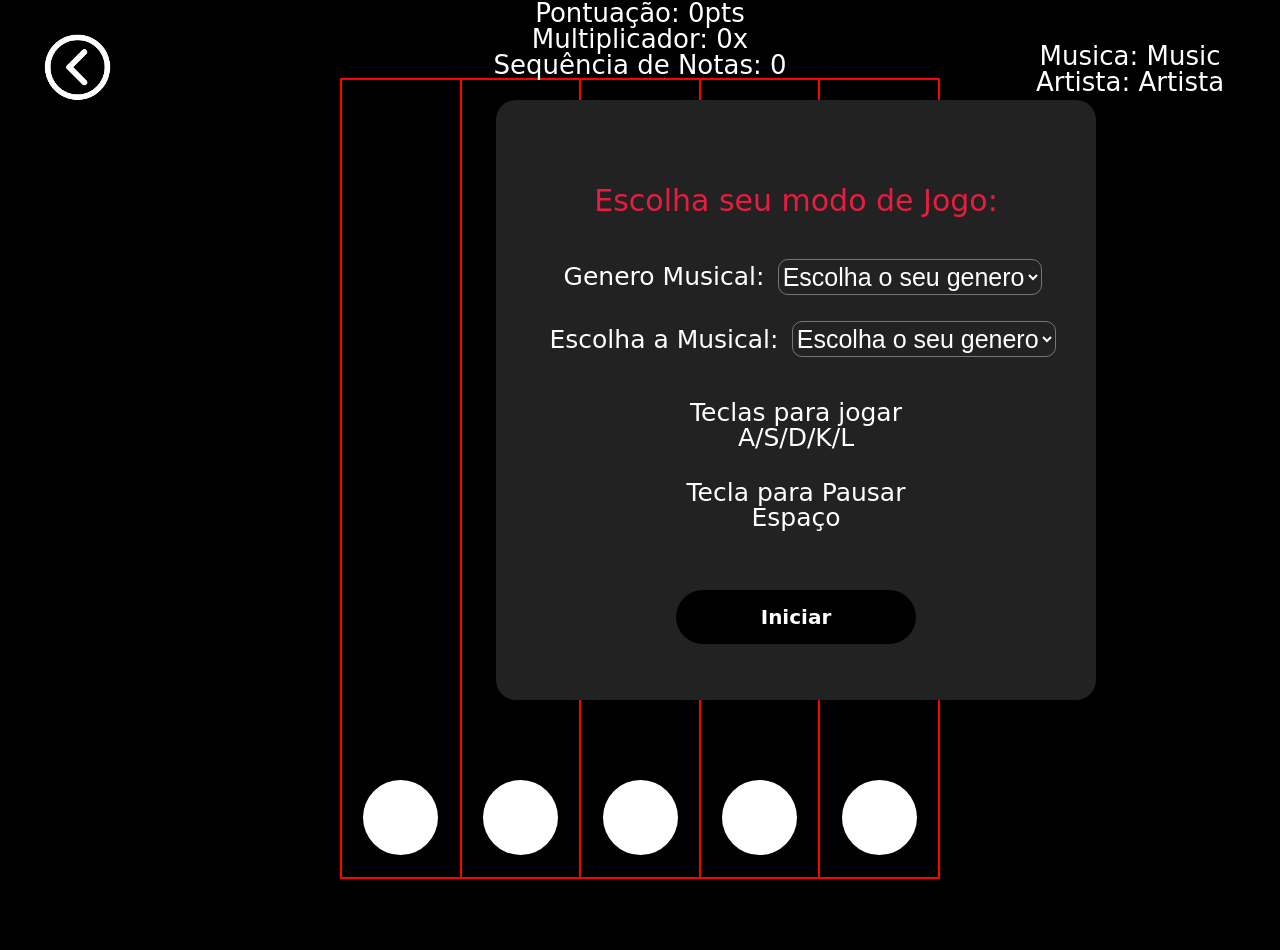
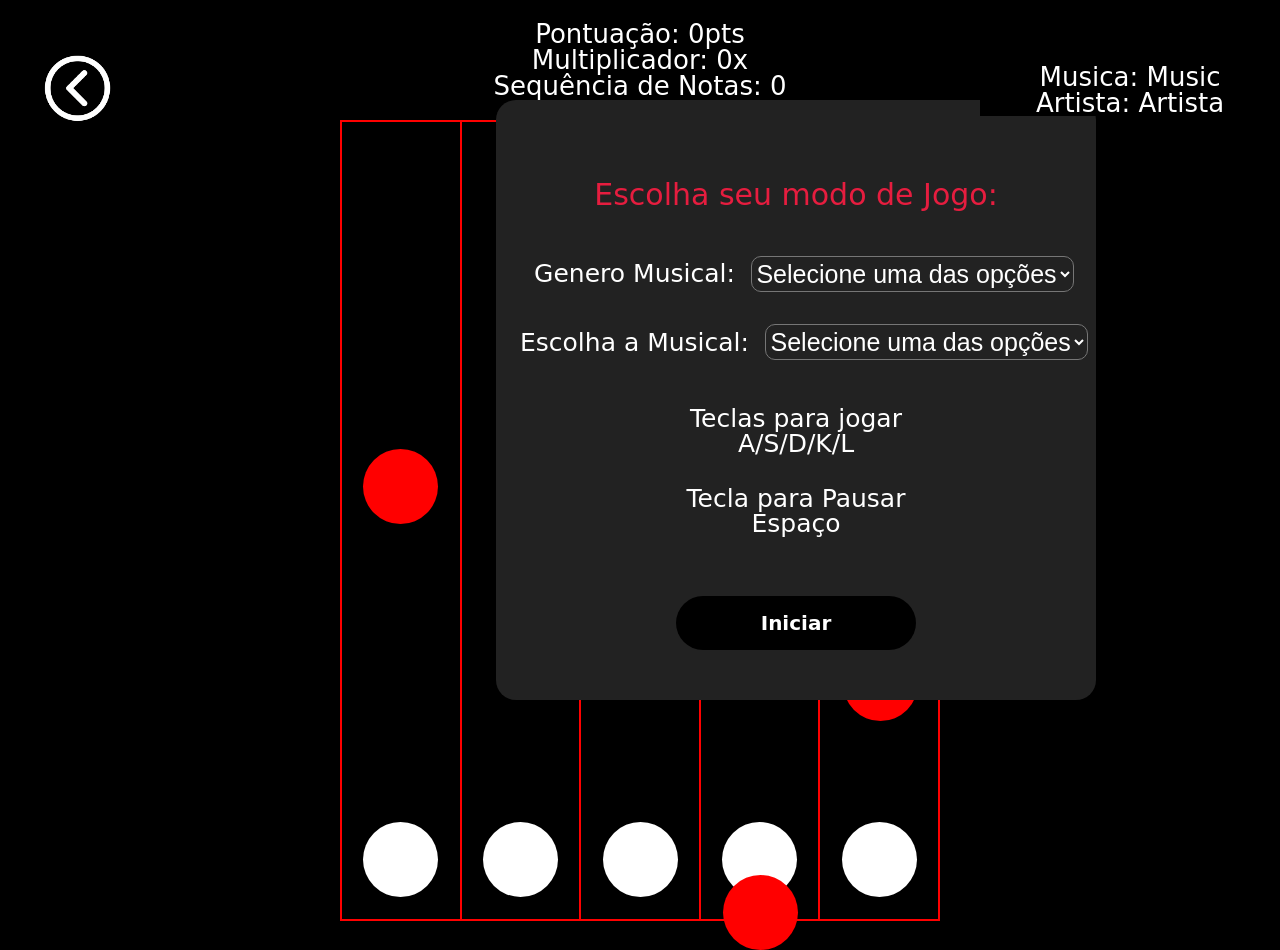
Before and after one commit to Dennis-Medrano/Projeto-Individual, a website: page public/jogo.html in a window 1280 px wide. Both pictures are taken after a click on the button "Iniciar". Before the commit the page ends 879 px from the top, so only its background shows below. Drawn offline with Linux system fonts and the light colour scheme.

Commit message:
Jogo com musica

```diff
--- a/public/css/style.css
+++ b/public/css/musica.css
@@ -139,15 +139,11 @@ table {
 
 .telaInicial {
     position: absolute;
-
     left: 62vh;
     top: 12.5vh;
-
     width: 75vh;
     height: 75vh;
-
     background-color: #222;
-
     display: flex;
     justify-content: center;
     align-items: center;
@@ -182,7 +178,7 @@ table {
     align-items: center;
 }
 
-#select_musica {
+select {
 
     background-color: #222;
     color: white;
@@ -194,6 +190,17 @@ table {
     margin: 5%;
 }
 
+select:hover {
+
+    background-color: #e61d3f;
+    color: white;
+    height: 36px;
+    text-align: center;
+    border-radius: 10px;
+    margin: 0;
+    font-size: 25px;
+    margin: 5%;
+}
 .instJogo{
     margin-top: 5%;
 }
@@ -493,6 +500,8 @@ table {
     justify-content: space-between;
     align-items: center;
     width: 100%;
+    height: 30%;
+    background-color: black;
 }
 
 
@@ -508,6 +517,8 @@ table {
     position: relative;
     top: 30px;
     left: 40px;
+    height: 120px;
+
 }
 
 
@@ -531,7 +542,8 @@ table {
 
 /*Informação sobre a pontuação*/
 .informacaoJogo {
-    width: 300px;
+    width: 600px;
+    background-color: black;
 
 }
 
@@ -542,5 +554,5 @@ table {
     top: 30px;
     color: white;
     background-color: none;
-    z-index: -2;
+
 }
--- a/public/jogo.html
+++ b/public/jogo.html
@@ -8,21 +8,22 @@
 
     <title>GuitarBeat - Jogo</title> <script src="./js/sessao.js"></script>
 
-    <link rel="stylesheet" href="./css/style.css">
+    <link rel="stylesheet" href="./css/musica.css">
 
     <link rel="icon" href="pictures/logoNovoSemFundo.png">
     <link rel="preconnect" href="https://fonts.gstatic.com">
     </head>
 
 <body>
-    <section class="telaInicial">
+    <section id="telaInicial" class="telaInicial">
         <div>
             <h2>Escolha seu modo de Jogo:</h2>
         </div>
         <div class="escolha">
             <span class="titulo">Genero Musical:</span>
-            <span><select id="select_musica">
-              <option value="#">Escolha o seu genero</option>
+            <span>
+                <select id="select_genero" onclick="escolhaMusica()">
+                    <option value="#">Selecione uma das opções</option>
                     <option value="Rock">Rock</option>
                     <option value="Pop">Pop</option>
                     <option value="Hip Hop">Hip Hop</option>
@@ -38,28 +39,19 @@
                     <option value="K-pop">K-pop</option>
                     <option value="Gospel">Gospel</option>
                     <option value="Country">Country</option>
-            </select></span>
+                </select>
+            </span>
         </div>
 
-        <div class="escolha">
+        <div class="escolha" onclick="escolhaMusica()">
             <span class="titulo">Escolha a Musical:</span>
             <span><select id="select_musica">
-              <option value="#">Escolha o seu genero</option>
-              <option value="Rock">Rock</option>
-              <option value="Pop">Pop</option>
-              <option value="Hip Hop">Hip Hop</option>
-              <option value="Rap">Rap</option>
-              <option value="Eletrônica">Eletrônica</option>
-              <option value="Música Clássica">Música Clássica</option>
-              <option value="Jazz">Jazz</option>
-              <option value="Reggae">Reggae</option>
-              <option value="Samba">Samba</option>
-              <option value="Funk">Funk</option>
-              <option value="Sertanejo">Sertanejo</option>
-              <option value="Trap">Trap</option>
-              <option value="K-pop">K-pop</option>
-              <option value="Gospel">Gospel</option>
-              <option value="Country">Country</option>
+              <option value="#">Selecione uma das opções</option>
+              <option id="musica1">musica1</option>
+              <option id="musica2">musica2</option>
+              <option id="musica3">musica3</option>
+              <option id="musica4">musica4</option>
+              <option id="musica5">musica5</option>
             </select></span>
         </div>
 
@@ -73,12 +65,12 @@
             <span>Espaço</span>
         </div>
 
-        <button class="botaoIniciar">Iniciar</button>
+        <button class="botaoIniciar" onclick="inicia()">Iniciar</button>
 
     </section>
 
 
-    <audio id="musica"></audio>
+    <audio id="musicaPlay"></audio>
 
 
 
--- a/public/js/contato.js
+++ b/public/js/contato.js
@@ -1,25 +1,119 @@
-/*Variavel para musica*/
-var musica = document.getElementById("musicaAtual");
+
 
 var listaMusicaRock = [
     {
-        Genero : 'Rock',
-        Musica : 'Toxicity',
-        Artista : 'System of a Down',
-        Tempo : '3.50',
-        Endereço : '/home/dennis/Documentos/Faculdade/Pesquiva e Inovação/Projeto-Individual/public/musicas/Rock/Toxicity.mp3'
+        Genero: 'Rock',
+        Musica: 'Toxicity',
+        Artista: 'System of a Down',
+        Tempo: '3.50',
+        Endereço: './musicas/Rock/Toxicity.mp3'
 
     },
     {
-        Genero : 'Rock',
-        Musica : 'Nightmare',
-        Artista : 'Avenged Sevenfold',
-        Tempo : '6.25',
-        Endereço : '/home/dennis/Documentos/Faculdade/Pesquiva e Inovação/Projeto-Individual/public/musicas/Rock/Nightmare.mp3'
+        Genero: 'Rock',
+        Musica: 'Nightmare',
+        Artista: 'Avenged Sevenfold',
+        Tempo: '6.25',
+        Endereço: './musicas/Rock/Nightmare.mp3'
 
     }];
 
 
+function escolhaMusica() {
+    var genero = select_genero.value;
+    var musica = document.getElementById('select_musica')
+
+    if (genero == 'Rock') {
+        for (let i = 1; i <= listaMusicaRock.length; i++) {
+            musica.options[i].text = listaMusicaRock[i - 1].Musica;
+
+        }
+    }
+    if (genero == 'Pop') {
+        for (let i = 1; i <= listaMusicaRock.length; i++) {
+            musica.options[i].text = listaMusicaRock[i - 1].Musica;
+
+        }
+    }
+    if (genero == 'Hip Hop') {
+        for (let i = 1; i <= listaMusicaRock.length; i++) {
+            musica.options[i].text = listaMusicaRock[i - 1].Musica;
+
+        }
+    }
+    if (genero == 'Rap') {
+        for (let i = 1; i <= listaMusicaRock.length; i++) {
+            musica.options[i].text = listaMusicaRock[i - 1].Musica;
+
+        }
+    }
+    if (genero == 'Eletrônica') {
+        for (let i = 1; i <= listaMusicaRock.length; i++) {
+            musica.options[i].text = listaMusicaRock[i - 1].Musica;
+
+        }
+    }
+    if (genero == 'Música Clássica') {
+        for (let i = 1; i <= listaMusicaRock.length; i++) {
+            musica.options[i].text = listaMusicaRock[i - 1].Musica;
+
+        }
+    }
+    if (genero == 'Jazz') {
+        for (let i = 1; i <= listaMusicaRock.length; i++) {
+            musica.options[i].text = listaMusicaRock[i - 1].Musica;
+
+        }
+    }
+    if (genero == 'Reggae') {
+        for (let i = 1; i <= listaMusicaRock.length; i++) {
+            musica.options[i].text = listaMusicaRock[i - 1].Musica;
+
+        }
+    }
+    if (genero == 'Samba') {
+        for (let i = 1; i <= listaMusicaRock.length; i++) {
+            musica.options[i].text = listaMusicaRock[i - 1].Musica;
+
+        }
+    }
+    if (genero == 'Funk') {
+        for (let i = 1; i <= listaMusicaRock.length; i++) {
+            musica.options[i].text = listaMusicaRock[i - 1].Musica;
+
+        }
+    }
+    if (genero == 'Sertanejo') {
+        for (let i = 1; i <= listaMusicaRock.length; i++) {
+            musica.options[i].text = listaMusicaRock[i - 1].Musica;
+
+        }
+    }
+    if (genero == 'Trap') {
+        for (let i = 1; i <= listaMusicaRock.length; i++) {
+            musica.options[i].text = listaMusicaRock[i - 1].Musica;
+
+        }
+    }
+    if (genero == 'K-pop') {
+        for (let i = 1; i <= listaMusicaRock.length; i++) {
+            musica.options[i].text = listaMusicaRock[i - 1].Musica;
+
+        }
+    }
+    if (genero == 'Gospel') {
+        for (let i = 1; i <= listaMusicaRock.length; i++) {
+            musica.options[i].text = listaMusicaRock[i - 1].Musica;
+
+        }
+    }
+    if (genero == 'Country') {
+        for (let i = 1; i <= listaMusicaRock.length; i++) {
+            musica.options[i].text = listaMusicaRock[i - 1].Musica;
+
+        }
+    }
+}
 
 
 // Variáveis de controle
@@ -30,7 +124,7 @@ var time = 0;
 var pontuação = 0;
 var multiplicador = 1;
 var velocidade = 9;
-var velocidadePausa =0
+var velocidadePausa = 0
 var pause = false;
 var combo = 0
 
@@ -66,13 +160,13 @@ var posiçãoColuna4 = 0
 var posiçãoColuna5 = 0
 
 //Iniciar o evento
-window.addEventListener("keydown", function () {
-var tecla = event.key;
-    if (tecla == 'Enter') {
-        inicia()
-    }
+// window.addEventListener("keydown", function () {
+//     var tecla = event.key;
+//     if (tecla == 'Enter') {
+//         inicia()
+//     }
 
-});
+// });
 
 
 //Deixando a bola invisivel
@@ -87,8 +181,25 @@ bolaMov5.classList.remove('bolaMove5');
 // bolaMov9.classList.remove('bolaMove9');
 // bolaMov10.classList.remove('bolaMove10');
 
+/*Variavel para musica*/
+var musicaDoJogo = document.getElementById("musicaPlay");
 
 function inicia() {
+    var telaInidico = document.getElementById('telaInicial');
+    var musica = document.getElementById('select_musica')
+
+    for (let i = 0; i < listaMusicaRock.length; i++) {
+        if (musica.value == listaMusicaRock[i].Musica) {
+            console.log("Elemento que tentarei esconder:", telaInidico);
+
+            musicaDoJogo.src = listaMusicaRock[i].Endereço;
+            musicaDoJogo.play();
+            telaInidico.style.display = 'none'
+            break;
+        }
+
+    }
+
 
     if (inicio == true) {
         //Deixando a bola visivel para o jogador
@@ -104,23 +215,23 @@ function inicia() {
         // bolaMov10.classList.add('bolaMove10');
 
 
-    posicaoAleatoria = Math.random()*150 - 150;
+        posicaoAleatoria = Math.random() * 150 - 150;
         bolaMov1.style.left = '22.5px';
-    bolaMov1.style.top =  `${posicaoAleatoria}px`;
+        bolaMov1.style.top = `${posicaoAleatoria}px`;
 
-    posicaoAleatoria = Math.random()*150 - 300;
+        posicaoAleatoria = Math.random() * 150 - 300;
         bolaMov2.style.left = '142.5px';
         bolaMov2.style.top = `${posicaoAleatoria}px`;
 
-    posicaoAleatoria = Math.random()*150 - 450;
+        posicaoAleatoria = Math.random() * 150 - 450;
         bolaMov3.style.left = '262.5px';
         bolaMov3.style.top = `${posicaoAleatoria}px`;
 
-    posicaoAleatoria = Math.random()*150 - 650;
+        posicaoAleatoria = Math.random() * 150 - 650;
         bolaMov4.style.left = '382.5px';
         bolaMov4.style.top = `${posicaoAleatoria}px`;
 
-    posicaoAleatoria = Math.random()*150 - 800;
+        posicaoAleatoria = Math.random() * 150 - 800;
         bolaMov5.style.left = '502.5px';
         bolaMov5.style.top = `${posicaoAleatoria}px`;
 
@@ -158,8 +269,8 @@ function movimentar() {
     // Atualiza bolaMov1
     var topAtual1 = parseFloat(bolaMov1.style.top); // Converte a string para número
     if (topAtual1 >= (alturaTabuleiro)) {
-        posicaoAleatoria = Math.random()*75 - 100;
-        bolaMov1.style.top =  `${posicaoAleatoria}px`; // Volta para o topo
+        posicaoAleatoria = Math.random() * 75 - 100;
+        bolaMov1.style.top = `${posicaoAleatoria}px`; // Volta para o topo
         multiplicador = 1;
         combo = 0;
         velocidade = 9
@@ -171,7 +282,7 @@ function movimentar() {
     // Atualiza bolaMov2
     var topAtual2 = parseFloat(bolaMov2.style.top);
     if (topAtual2 >= (alturaTabuleiro)) {
-        posicaoAleatoria = Math.random()*75 - 500;
+        posicaoAleatoria = Math.random() * 75 - 500;
         bolaMov2.style.top = `${posicaoAleatoria}px`;
         multiplicador = 1;
         combo = 0;
@@ -183,7 +294,7 @@ function movimentar() {
     // Atualiza bolaMov3
     var topAtual3 = parseFloat(bolaMov3.style.top);
     if (topAtual3 >= (alturaTabuleiro)) {
-        posicaoAleatoria = Math.random()*75 - 750;
+        posicaoAleatoria = Math.random() * 75 - 750;
         bolaMov3.style.top = `${posicaoAleatoria}px`;
         multiplicador = 1;
         combo = 0;
@@ -195,7 +306,7 @@ function movimentar() {
     // Atualiza bolaMov4
     var topAtual4 = parseFloat(bolaMov4.style.top);
     if (topAtual4 >= (alturaTabuleiro)) {
-        posicaoAleatoria = Math.random()*75 - 400;
+        posicaoAleatoria = Math.random() * 75 - 400;
         bolaMov4.style.top = `${posicaoAleatoria}px`;
         multiplicador = 1;
         combo = 0;
@@ -207,7 +318,7 @@ function movimentar() {
     // Atualiza bolaMov5
     var topAtual5 = parseFloat(bolaMov5.style.top);
     if (topAtual5 >= (alturaTabuleiro)) {
-        posicaoAleatoria = Math.random()*75 - 300;
+        posicaoAleatoria = Math.random() * 75 - 300;
         bolaMov5.style.top = `${posicaoAleatoria}px`;
         multiplicador = 1;
         combo = 0;
@@ -284,7 +395,7 @@ function movimentar() {
 }
 
 
-window.addEventListener('keydown', function() {
+window.addEventListener('keydown', function () {
     var tecla = event.key;
 
     if (tecla == 'a' || tecla == 'A') {
@@ -306,18 +417,18 @@ window.addEventListener('keydown', function() {
 
 
         var posiçãoColuna1_inicial = bolaMov1.getBoundingClientRect().y;
-        var posiçãoColuna1_final = bolaMov1.getBoundingClientRect().y+ bolaMov1.getBoundingClientRect().height;
+        var posiçãoColuna1_final = bolaMov1.getBoundingClientRect().y + bolaMov1.getBoundingClientRect().height;
 
         var posiçãoReceptor_inicial = receptor1.getBoundingClientRect().y;
-        var posiçãoReceptor_final = receptor1.getBoundingClientRect().y+ receptor1.getBoundingClientRect().height;
+        var posiçãoReceptor_final = receptor1.getBoundingClientRect().y + receptor1.getBoundingClientRect().height;
 
         // var posiçãoColuna1_1_inicial = bolaMov6.getBoundingClientRect().y;
         // var posiçãoColuna1_1_final = bolaMov6.getBoundingClientRect().y+ bolaMov6.getBoundingClientRect().height;
 
         if (posiçãoColuna1_final > posiçãoReceptor_inicial && posiçãoColuna1_inicial < posiçãoReceptor_final) {
-            posicaoAleatoria = Math.random()*150 - 150;
+            posicaoAleatoria = Math.random() * 150 - 150;
             bolaMov1.style.top = `${posicaoAleatoria}px`;
-            pontuação += 100*multiplicador;
+            pontuação += 100 * multiplicador;
             combo++
             velocidade += 0.01
         }
@@ -341,18 +452,18 @@ window.addEventListener('keydown', function() {
         receptor2.classList.remove('bolaNormal');
 
         var posiçãoColuna2_inicial = bolaMov2.getBoundingClientRect().y;
-        var posiçãoColuna2_final = bolaMov2.getBoundingClientRect().y+ bolaMov2.getBoundingClientRect().height;
+        var posiçãoColuna2_final = bolaMov2.getBoundingClientRect().y + bolaMov2.getBoundingClientRect().height;
 
         // var posiçãoColuna2_2_inicial = bolaMov7.getBoundingClientRect().y;
         // var posiçãoColuna2_2_final = bolaMov7.getBoundingClientRect().y+ bolaMov7.getBoundingClientRect().height;
 
         var posiçãoReceptor_inicial = receptor2.getBoundingClientRect().y;
-        var posiçãoReceptor_final = receptor2.getBoundingClientRect().y+ receptor2.getBoundingClientRect().height;
+        var posiçãoReceptor_final = receptor2.getBoundingClientRect().y + receptor2.getBoundingClientRect().height;
 
         if (posiçãoColuna2_final > posiçãoReceptor_inicial && posiçãoColuna2_inicial < posiçãoReceptor_final) {
-            posicaoAleatoria = Math.random()*150 - 150;
+            posicaoAleatoria = Math.random() * 150 - 150;
             bolaMov2.style.top = `${posicaoAleatoria}px`;
-            pontuação += 100*multiplicador;
+            pontuação += 100 * multiplicador;
             combo++
             velocidade += 0.01
         }
@@ -374,20 +485,20 @@ window.addEventListener('keydown', function() {
         receptor3.classList.remove('bolaNormal');
 
         var posiçãoColuna3_inicial = bolaMov3.getBoundingClientRect().y;
-        var posiçãoColuna3_final = bolaMov3.getBoundingClientRect().y+ bolaMov3.getBoundingClientRect().height;
+        var posiçãoColuna3_final = bolaMov3.getBoundingClientRect().y + bolaMov3.getBoundingClientRect().height;
 
         // var posiçãoColuna3_3_inicial = bolaMov8.getBoundingClientRect().y;
         // var posiçãoColuna3_3_final = bolaMov8.getBoundingClientRect().y+ bolaMov8.getBoundingClientRect().height;
 
         var posiçãoReceptor_inicial = receptor3.getBoundingClientRect().y;
-        var posiçãoReceptor_final = receptor3.getBoundingClientRect().y+ receptor3.getBoundingClientRect().height;
+        var posiçãoReceptor_final = receptor3.getBoundingClientRect().y + receptor3.getBoundingClientRect().height;
 
 
 
         if (posiçãoColuna3_final > posiçãoReceptor_inicial && posiçãoColuna3_inicial < posiçãoReceptor_final) {
-            posicaoAleatoria = Math.random()*150 - 150;
+            posicaoAleatoria = Math.random() * 150 - 150;
             bolaMov3.style.top = `${posicaoAleatoria}px`;
-            pontuação += 100*multiplicador;
+            pontuação += 100 * multiplicador;
             combo++
             velocidade += 0.01
         }
@@ -409,20 +520,20 @@ window.addEventListener('keydown', function() {
         receptor4.classList.remove('bolaNormal');
 
         var posiçãoColuna4_inicial = bolaMov4.getBoundingClientRect().y;
-        var posiçãoColuna4_final = bolaMov4.getBoundingClientRect().y+ bolaMov4.getBoundingClientRect().height;
+        var posiçãoColuna4_final = bolaMov4.getBoundingClientRect().y + bolaMov4.getBoundingClientRect().height;
 
         // var posiçãoColuna4_4_inicial = bolaMov9.getBoundingClientRect().y;
         // var posiçãoColuna4_4_final = bolaMov9.getBoundingClientRect().y+ bolaMov9.getBoundingClientRect().height;
 
         var posiçãoReceptor_inicial = receptor4.getBoundingClientRect().y;
-        var posiçãoReceptor_final = receptor4.getBoundingClientRect().y+ receptor4.getBoundingClientRect().height;
+        var posiçãoReceptor_final = receptor4.getBoundingClientRect().y + receptor4.getBoundingClientRect().height;
 
 
 
         if (posiçãoColuna4_final > posiçãoReceptor_inicial && posiçãoColuna4_inicial < posiçãoReceptor_final) {
-            posicaoAleatoria = Math.random()*150 - 150;
+            posicaoAleatoria = Math.random() * 150 - 150;
             bolaMov4.style.top = `${posicaoAleatoria}px`;
-            pontuação += 100*multiplicador;
+            pontuação += 100 * multiplicador;
             combo++
             velocidade += 0.01
         }
@@ -443,7 +554,7 @@ window.addEventListener('keydown', function() {
         receptor5.classList.remove('bolaNormal');
 
         var posiçãoColuna5_inicial = bolaMov5.getBoundingClientRect().y;
-        var posiçãoColuna5_final = bolaMov5.getBoundingClientRect().y+ bolaMov5.getBoundingClientRect().height;
+        var posiçãoColuna5_final = bolaMov5.getBoundingClientRect().y + bolaMov5.getBoundingClientRect().height;
 
         // var posiçãoColuna5_5_inicial = bolaMov10.getBoundingClientRect().y;
         // var posiçãoColuna5_5_final = bolaMov10.getBoundingClientRect().y+ bolaMov10.getBoundingClientRect().height;
@@ -454,9 +565,9 @@ window.addEventListener('keydown', function() {
 
 
         if (posiçãoColuna5_final > posiçãoReceptor_inicial && posiçãoColuna5_inicial < posiçãoReceptor_final) {
-            posicaoAleatoria = Math.random()*150 - 150;
+            posicaoAleatoria = Math.random() * 150 - 150;
             bolaMov5.style.top = `${posicaoAleatoria}px`;
-            pontuação += 100*multiplicador;
+            pontuação += 100 * multiplicador;
             combo++
             velocidade += 0.01
         }
@@ -475,8 +586,8 @@ window.addEventListener('keydown', function() {
     }
 
     if (combo == 10 || combo == 20 || combo == 30 || combo == 50 || combo == 100) {
-        multiplicador = multiplicador*2;
-        velocidade = velocidade + velocidade*0.1;
+        multiplicador = multiplicador * 2;
+        velocidade = velocidade + velocidade * 0.1;
     }
 
     if (tecla == ' ') {
@@ -497,7 +608,7 @@ window.addEventListener('keydown', function() {
 
 })
 
-window.addEventListener('keyup', function() {
+window.addEventListener('keyup', function () {
     var tecla = event.key;
 
 
```
Lines whose indentation alone changed are shown as unchanged.
